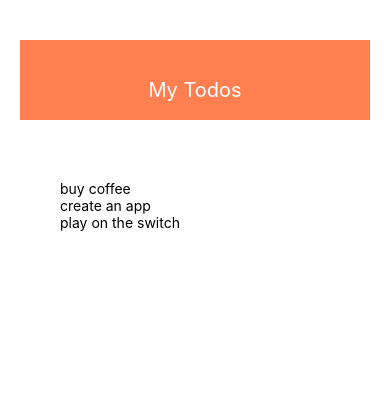
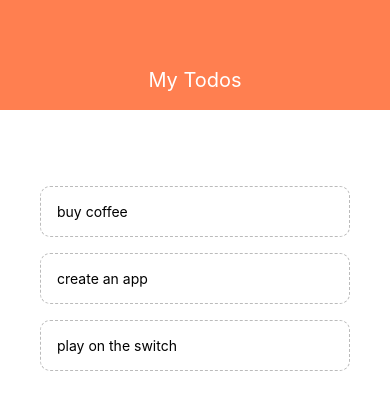
Before and after one commit to Dominik137/React-Native-Tutorial-App, a React Native app in the folder myproject/: screen / in a window 390 px wide. Shown: the top 410 px of the page. Built offline with nearby package versions, Linux system fonts and the light colour scheme.

Commit message:
added filter for todos

```diff
--- a/myproject/App.js
+++ b/myproject/App.js
@@ -2,6 +2,7 @@
 import { StatusBar } from 'expo-status-bar';
 import { StyleSheet, Text, View, FlatList, TouchableOpacity } from 'react-native';
 import Header from './components/header';
+import TodoItem from './components/todoitem';
 
 export default function App() {
   const [todos, setTodos] = useState([
@@ -9,6 +10,12 @@
     { text: 'create an app', key: '2' },
     { text: 'play on the switch', key: '3' }
   ]);
+
+  const pressHandler = (key) =>{
+    setTodos((prevTodos) =>{
+      return prevTodos.filter(todo => todo.key != key)
+    })
+  }
 
   return (
     <View style={styles.container}>
@@ -19,7 +26,7 @@
           <FlatList
             data={todos}
             renderItem={({item})=>(
-              <Text>{item.text}</Text>
+             <TodoItem item={item} pressHandler={pressHandler}/>
             )}
           />
         </View>
@@ -33,8 +40,8 @@
   container: {
     flex: 1,
     backgroundColor: '#fff',
-    paddingTop: 40,
-    paddingHorizontal: 20
+    paddingTop: 0,
+    paddingHorizontal: 0
     // alignItems: 'center',
     // justifyContent: 'center',
   },
--- a/myproject/components/header.js
+++ b/myproject/components/header.js
@@ -11,8 +11,9 @@
 
 const styles = StyleSheet.create({
     header: {
-        height: 80,
-        paddingTop: 38,
+        height: 110,
+        // width: 0,
+        paddingTop: 68,
         backgroundColor: 'coral'
     },
     title: {
--- /dev/null
+++ b/myproject/components/todoitem.js
@@ -0,0 +1,25 @@
+import React from "react";
+import { StyleSheet, Text, TouchableOpacity } from "react-native";
+
+function TodoItem({ item, pressHandler }){
+
+    return(
+        <TouchableOpacity onPress={()=>pressHandler(item.key)}>
+            <Text style={styles.item}>{item.text}</Text>
+        </TouchableOpacity>
+    )
+}
+
+const styles = StyleSheet.create({
+    item: {
+        padding: 16,
+        marginTop: 16,
+        borderColor: '#bbb',
+        borderWidth: 1,
+        borderStyle: 'dashed',
+        borderRadius: 10
+    }
+})
+
+
+export default TodoItem
```
